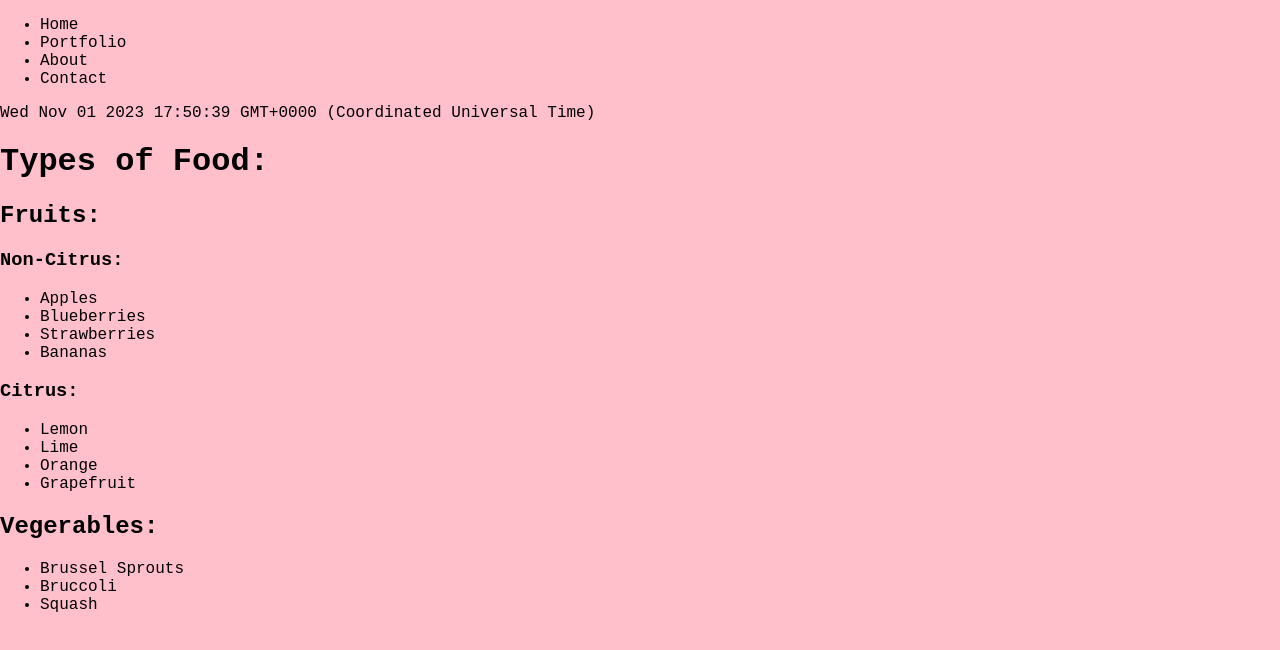
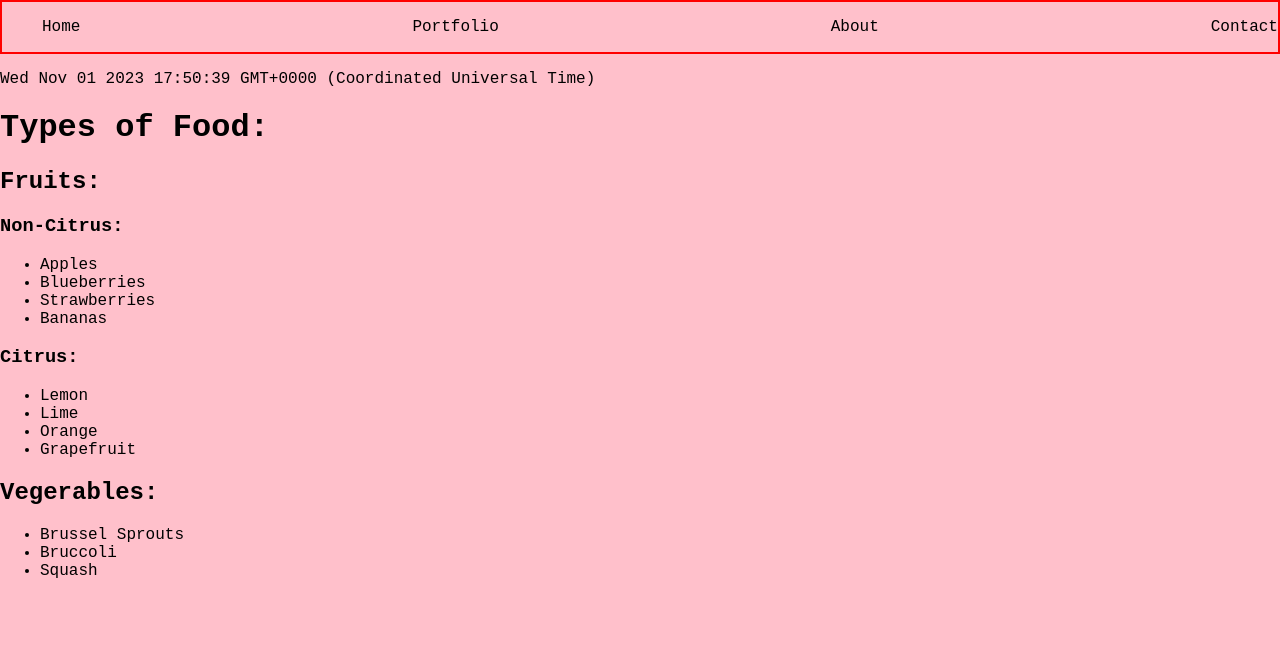
Before and after one commit to dchamp16/getting-react, a React (Create React App) app in the folder my-app/: page / in a window 1280 px wide. Shown: the top 650 px of the page. Built offline with nearby package versions, Linux system fonts and the light colour scheme.

Commit message:
added header and style

```diff
--- /dev/null
+++ b/my-app/src/component-style/Header.scss
@@ -0,0 +1,17 @@
+#head {
+  border: 2px solid red;
+}
+
+#head ul {
+  list-style-type: none;
+}
+
+#navbar li a {
+  text-decoration: none;
+  color: black;
+}
+
+#navbar {
+  display: flex;
+  justify-content: space-between;
+}
--- a/my-app/src/components/Header.jsx
+++ b/my-app/src/components/Header.jsx
@@ -1,15 +1,32 @@
+import "../component-style/Header.scss";
+
 export default function Header() {
   return (
     <>
-    <header>
-    <ul>
-        <li>Home</li>
-        <li>Portfolio</li>
-        <li>About</li>
-        <li>Contact</li>
-      </ul>
-    </header>
-
+      <header id="head">
+        <ul id="navbar">
+          <li>
+            <a href="" class="home-nav">
+              Home
+            </a>
+          </li>
+          <li>
+            <a href="" class="portfolio-nav">
+              Portfolio
+            </a>
+          </li>
+          <li>
+            <a href="" class="about-nav">
+              About
+            </a>
+          </li>
+          <li>
+            <a href="" class="contact-nav">
+              Contact
+            </a>
+          </li>
+        </ul>
+      </header>
     </>
   );
 }
```
